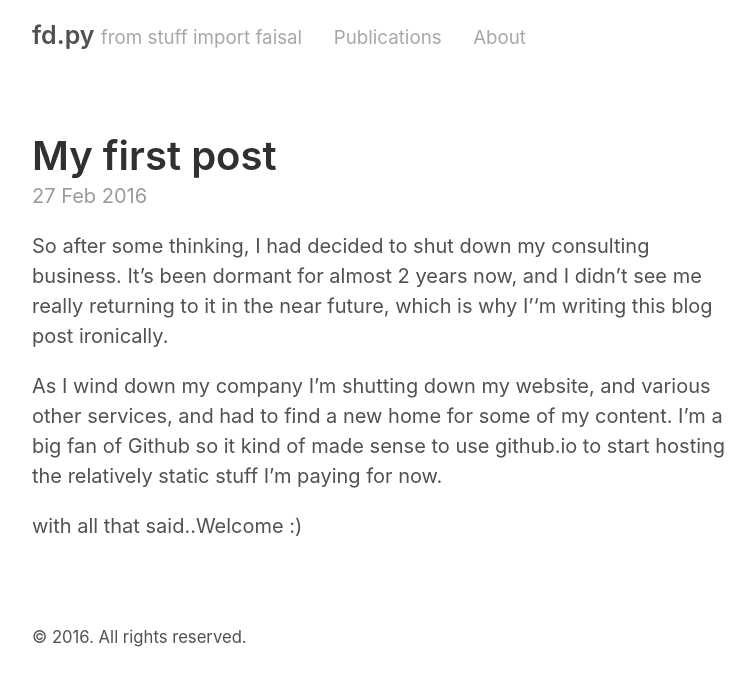
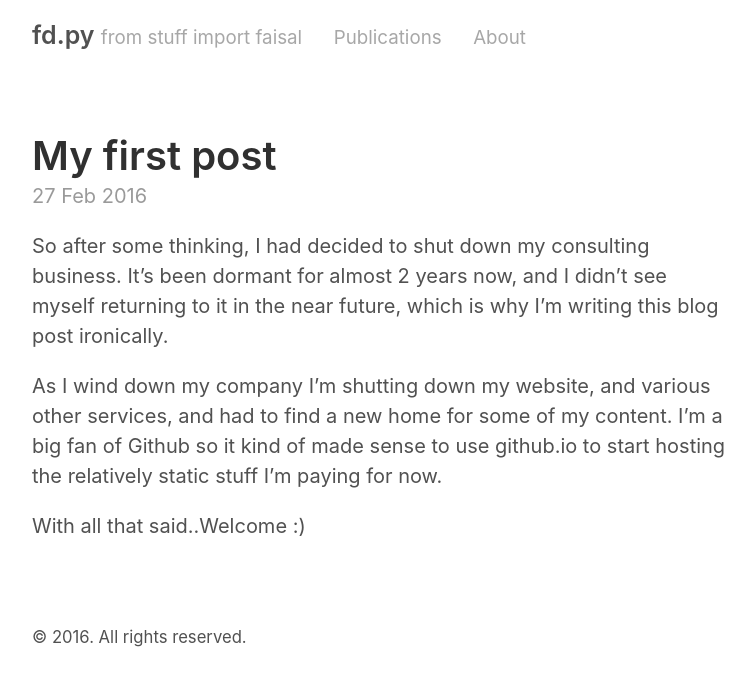
Before and after one commit to fdosani/fdosani.github.io, a Jekyll site: the page built from _posts/2016-02-27-my-first-post.md, in a window 1280 px wide. Shown: the top 686 px of the page, without its empty margins (258-1013 px from the left). Built offline with Jekyll 4.4.1, drawn with Linux system fonts in a browser that asks for light colours.

Commit message:
typo fix in blog

```diff
--- a/_posts/2016-02-27-my-first-post.md
+++ b/_posts/2016-02-27-my-first-post.md
@@ -3,8 +3,8 @@ layout: post
 title: My first post
 ---
 
-So after some thinking, I had decided to shut down my consulting business. It's been dormant for almost 2 years now, and I didn't see me really returning to it in the near future, which is why I''m writing this blog post ironically.
+So after some thinking, I had decided to shut down my consulting business. It's been dormant for almost 2 years now, and I didn't see myself returning to it in the near future, which is why I'm writing this blog post ironically.
 
 As I wind down my company I'm shutting down my website, and various other services, and had to find a new home for some of my content. I'm a big fan of Github so it kind of made sense to use github.io to start hosting the relatively static stuff I'm paying for now.
 
-with all that said..Welcome :)
+With all that said..Welcome :)
```
